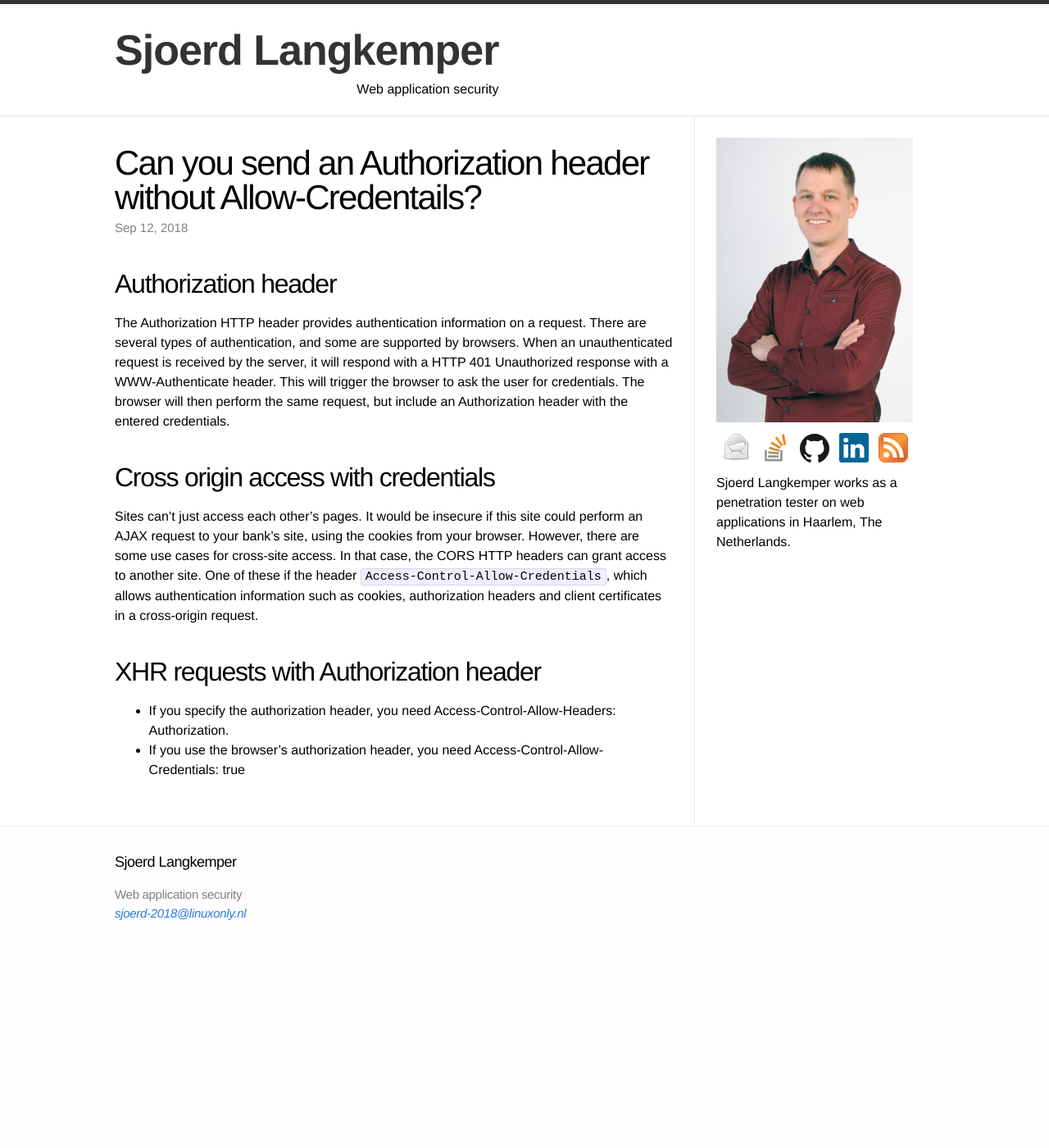
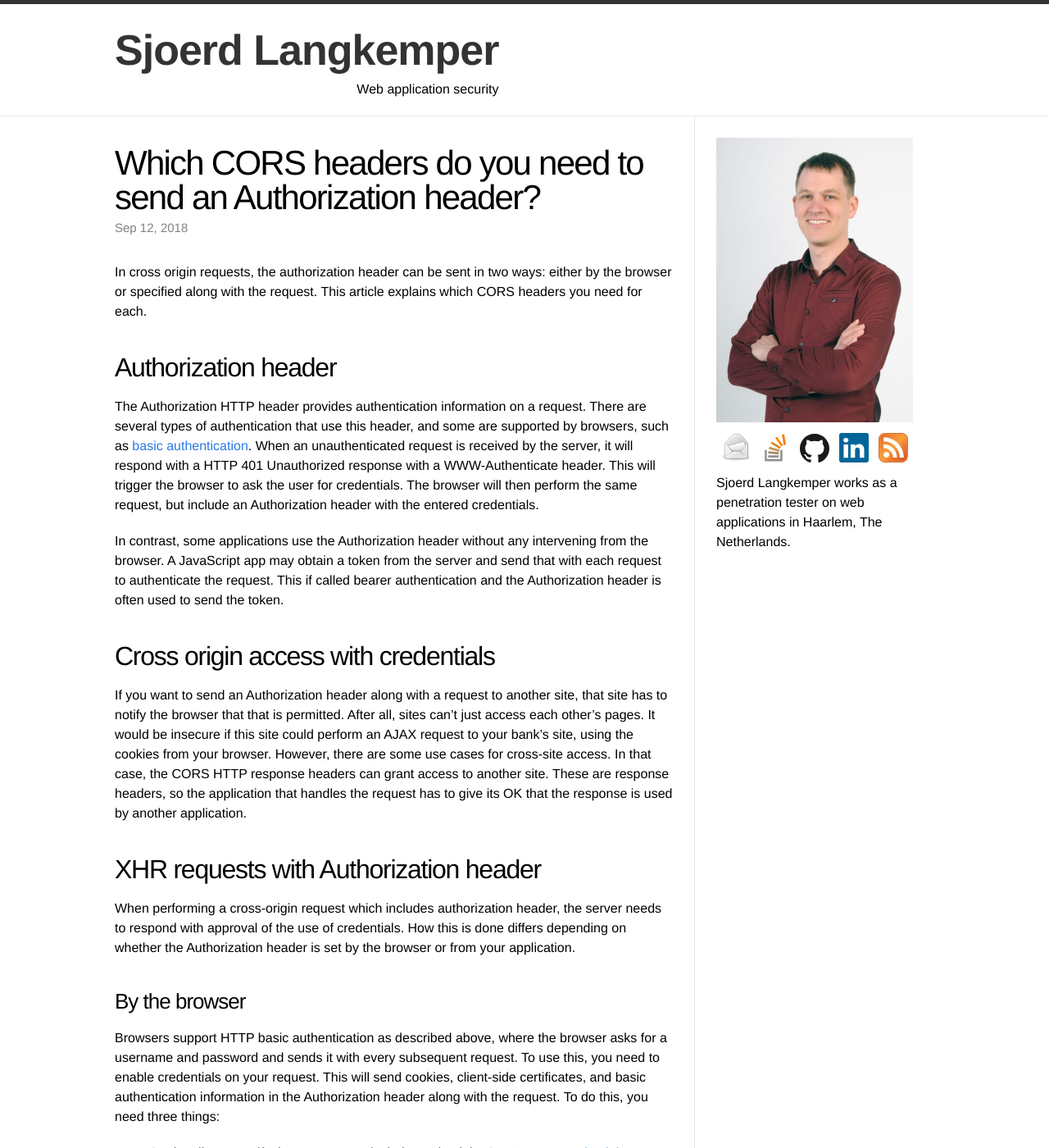
Before and after one commit to Sjord/Sjord.github.io, a Jekyll site: the page built from _posts/2018-08-19-authorization-header-and-cors.md, in a window 1280 px wide and 1400 px high. Shown: the whole window at 82% size. Built offline with Jekyll 4.4.1, drawn with Linux system fonts in a browser that asks for light colours; some of the changed text lies outside the part shown.

Commit message:
Finish post

```diff
--- a/_posts/2018-08-19-authorization-header-and-cors.md
+++ b/_posts/2018-08-19-authorization-header-and-cors.md
@@ -1,22 +1,56 @@
 ---
 layout: post
-title: "Can you send an Authorization header without Allow-Credentails?"
+title: "Which CORS headers do you need to send an Authorization header?"
 thumbnail: showing-credentials-240.jpg
 date: 2018-09-12
 ---
+
+In cross origin requests, the authorization header can be sent in two ways: either by the browser or specified along with the request. This article explains which CORS headers you need for each.
 
 <!-- photo source: https://commons.wikimedia.org/wiki/File:Showing_off_Credentials!_-_Online_Relations_Manager_@VisitTampaBay_-_@TheKatLewis_TampaBay.jpg -->
 
 ## Authorization header
 
-The Authorization HTTP header provides authentication information on a request. There are several types of authentication, and some are supported by browsers. When an unauthenticated request is received by the server, it will respond with a HTTP 401 Unauthorized response with a WWW-Authenticate header. This will trigger the browser to ask the user for credentials. The browser will then perform the same request, but include an Authorization header with the entered credentials.
+The Authorization HTTP header provides authentication information on a request. There are several types of authentication that use this header, and some are supported by browsers, such as [basic authentication](https://en.wikipedia.org/wiki/Basic_access_authentication). When an unauthenticated request is received by the server, it will respond with a HTTP 401 Unauthorized response with a WWW-Authenticate header. This will trigger the browser to ask the user for credentials. The browser will then perform the same request, but include an Authorization header with the entered credentials.
+
+In contrast, some applications use the Authorization header without any intervening from the browser. A JavaScript app may obtain a token from the server and send that with each request to authenticate the request. This if called bearer authentication and the Authorization header is often used to send the token.
 
 ## Cross origin access with credentials
 
-Sites can't just access each other's pages. It would be insecure if this site could perform an AJAX request to your bank's site, using the cookies from your browser. However, there are some use cases for cross-site access. In that case, the CORS HTTP headers can grant access to another site. One of these if the header `Access-Control-Allow-Credentials`, which allows authentication information such as cookies, authorization headers and client certificates in a cross-origin request.
+If you want to send an Authorization header along with a request to another site, that site has to notify the browser that that is permitted. After all,  sites can't just access each other's pages. It would be insecure if this site could perform an AJAX request to your bank's site, using the cookies from your browser. However, there are some use cases for cross-site access. In that case, the CORS HTTP response headers can grant access to another site. These are response headers, so the application that handles the request has to give its OK that the response is used by another application.
 
 ## XHR requests with Authorization header
 
+When performing a cross-origin request which includes authorization header, the server needs to respond with approval of the use of credentials. How this is done differs depending on whether the Authorization header is set by the browser or from your application.
 
-* If you specify the authorization header, you need Access-Control-Allow-Headers: Authorization.
-* If you use the browser's authorization header, you need Access-Control-Allow-Credentials: true
+### By the browser
+
+Browsers support HTTP basic authentication as described above, where the browser asks for a username and password and sends it with every subsequent request. To use this, you need to enable credentials on your request. This will send cookies, client-side certificates, and basic authentication information in the Authorization header along with the request. To do this, you need three things:
+
+* On the client, specify that you want to include credentials. Set [Request.credentials](https://developer.mozilla.org/en-US/docs/Web/API/Request/credentials) to `include`.
+* On the server, respond with `Access-Control-Allow-Credentials: true`. This lets the client know that authenticated requests are permitted.
+* On the server, respond with `Access-Control-Allow-Origin` header, containing the origin that performs the request. You must specify a URL, a wildcard won't work with authenticated requests.
+
+The browser handles authentication, so the application won't see a username or password. If the user is not yet authenticated to the other site, the browser may display a scary message:
+
+<img src="/images/authorization-cross-origin-dialog.png" alt="Dialog asking for credentials, containing a warning that the credentials will be submitted to another site.">
+
+### By the application
+
+Instead of letting the browser handle authentication, it is possible to send an Authorization header with a request from JavaScript by just specifying the name and value of th header. It works just like any other header.
+
+One of these if the header `Access-Control-Allow-Credentials`, which allows authentication information such as cookies, authorization headers and client certificates in a cross-origin request. Another response header that can be used is `Access-Control-Allow-Headers`, which can be used to whitelist the Authorization header.
+
+You need three things:
+
+* On the client, specify the Authorization [header](https://developer.mozilla.org/en-US/docs/Web/API/Request/headers) you want to include in the request.
+* On the server, respond with `Access-Control-Allow-Origin` header, containing the origin that performs the request, or a wildcard.
+* On the server, respond with `Access-Control-Allow-Headers: Authorization` to inform the browser that the Authorization header in the request is permitted.
+
+## Test it out
+
+On the [demo page](http://demo.sjoerdlangkemper.nl/auth/fetch.html) you can perform cross-origin requests using different request and response headers.
+
+## Conclusion
+
+If you specify your own authorization header, it works just like any other header. If you want the browser to send along the authorization header, it works like a authenticated request.
```
Also changed, not shown: _demo/auth/fetch.html (+5 -4 lines), images/authorization-cross-origin-dialog.png (added), images/showing-credentials-240.jpg (added), 1 other file.
